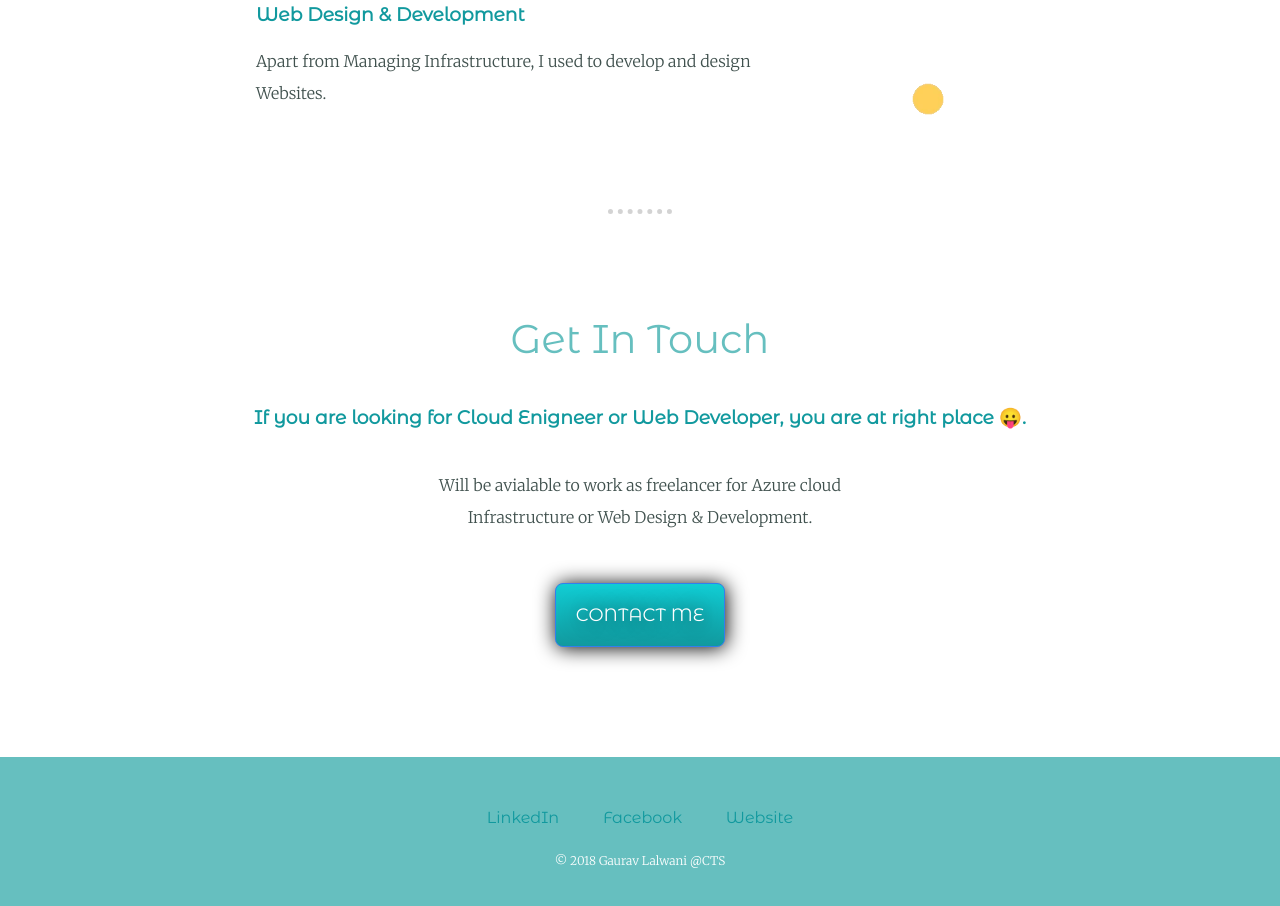
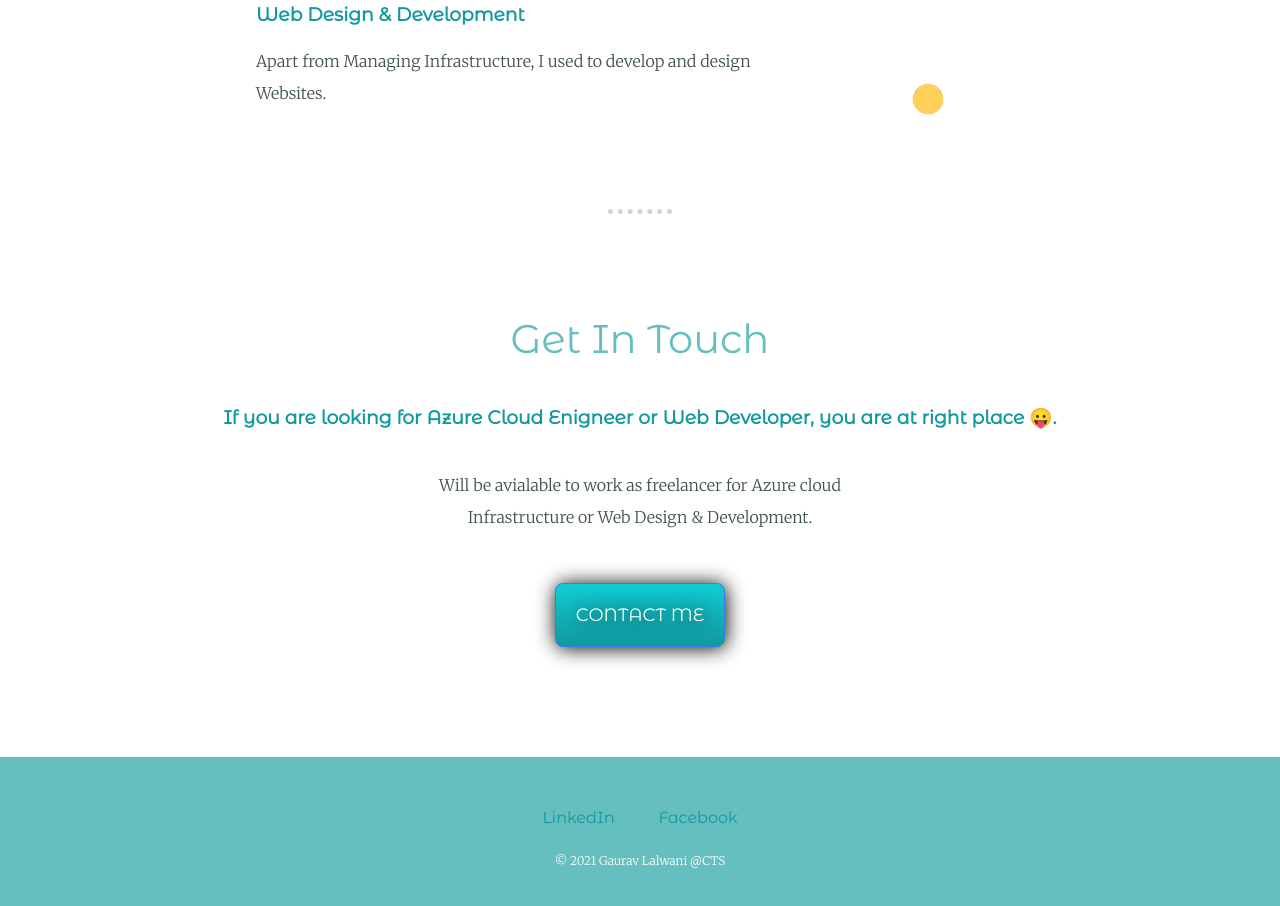
Before and after one commit to grvgrv8793/WebCVBeg, a plain HTML site: page index.html in a window 1280 px wide. Shown: the part 1860-2766 px from the top of the page. Drawn offline with Linux system fonts and the light colour scheme.

Commit message:
Updated index.htm file

```diff
--- a/index.html
+++ b/index.html
@@ -22,7 +22,7 @@
       <div class="profile">
         <img src="Images/circle-cropped.png" alt="" height="200" width="200">
         <h2>Hello.</h2>
-        <p class="intro">I work as DevOps Engineer and Microsoft Azure Certified Solution Architect. I 💛 bike rides and listen music.</p>
+        <p class="intro">I work as DevOps Engineer focusing on web development as well to deploy and manage web apps. I 💛 bike rides and listen music.</p>
       </div>
 
       <hr>
@@ -43,7 +43,7 @@
       <hr>
       <div class="contact-me">
         <h2>Get In Touch</h2>
-        <h3>If you are looking for Cloud Enigneer or Web Developer, you are at right place 😛.</h3>
+        <h3>If you are looking for Azure Cloud Enigneer or Web Developer, you are at right place 😛.</h3>
         <p class="contactme">Will be avialable to work as freelancer for Azure cloud Infrastructure or Web Design & Development.</p>
         <a class="btn" href="mailto:grv8793@outlook.com">CONTACT ME</a>
       </div>
@@ -53,8 +53,7 @@
     <div class="bottom-container">
       <a class="footer-link" href="https://www.linkedin.com/in/gaurav-lalwani-21993920a/">LinkedIn</a>
       <a class="footer-link" href="https://www.facebook.com/gaurav.lalwani.75/">Facebook</a>
-      <a class="footer-link" href="https://www.appbrewery.co/">Website</a>
-      <p class="p1">© 2018 Gaurav Lalwani @CTS</p>
+      <p class="p1">© 2021 Gaurav Lalwani @CTS</p>
     </div>
 
 
```
